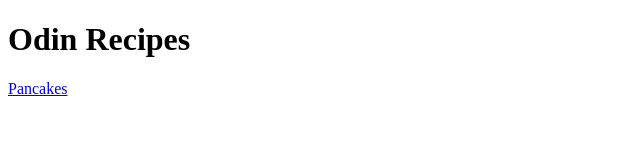
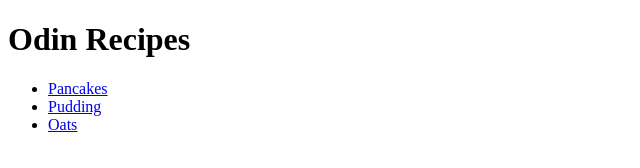
Before and after one commit to Absorbious/odin-recipes, a plain HTML site: page index.html in a window 1280 px wide. Shown: the whole page, without its empty margins (0-640 px from the left). Drawn offline with Linux system fonts and the light colour scheme.

Commit message:
Added Two new recipes and updated recipe list on index

```diff
--- a/index.html
+++ b/index.html
@@ -10,6 +10,12 @@
 
     <h1>Odin Recipes</h1>
 
-    <a href="recipes/pancakes.html">Pancakes</a>
+    <ul>
+        <li><a href="recipes/pancakes.html">Pancakes</a></li>
+        <li><a href="recipes/pudding.html">Pudding</a></li>
+        <li><a href="recipes/oats.html">Oats</a></li>
+    </ul>
+
+
 </body>
 </html>
```
Also changed, not shown: recipes/oats.html (added), recipes/pudding.html (added).
